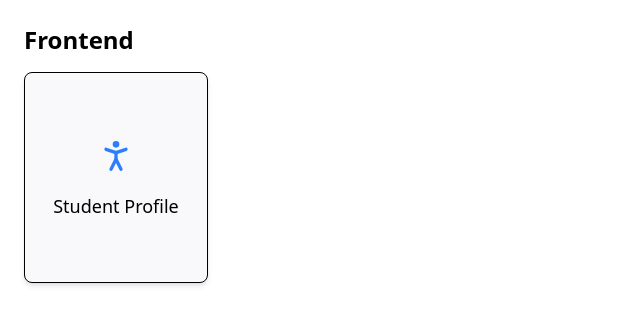
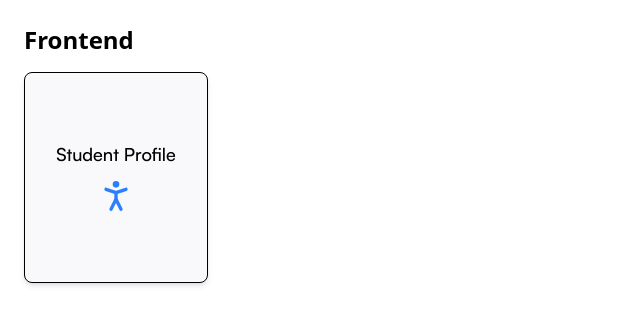
Before and after one commit to cazhiareese/ICS-STAR, a React (Vite) app in the folder app/: page /student in a window 1280 px wide. Shown: the top 324 px of the page, without its empty margins (0-640 px from the left). Built offline with nearby package versions, Linux system fonts and the light colour scheme.

Commit message:
ui: text icon change for the card component

```diff
--- a/app/src/components/cardcomponent.jsx
+++ b/app/src/components/cardcomponent.jsx
@@ -2,9 +2,9 @@ import React from "react";
 
 function CardComponent({ icon: Icon, text }) {
   return (
-    <div className="w-[184px] h-[211px] flex flex-col items-center justify-center gap-4 p-4 border rounded-lg shadow-md bg-white">
-      <Icon className="w-10 h-10 text-blue-500" /> {/* Adjust icon size */}
-      <span className="text-lg font-medium text-center">{text}</span>
+    <div className="w-[184px] h-[211px] flex flex-col items-center justify-center gap-2 p-4 border rounded-lg shadow-md bg-white">
+      <span className="text-lg font-medium text-center font-satoshi-medium">{text}</span> {/* Inter font applied here */}
+      <Icon className="w-10 h-10 text-blue-500" /> {/* Icon below text */}
     </div>
   );
 }
```
